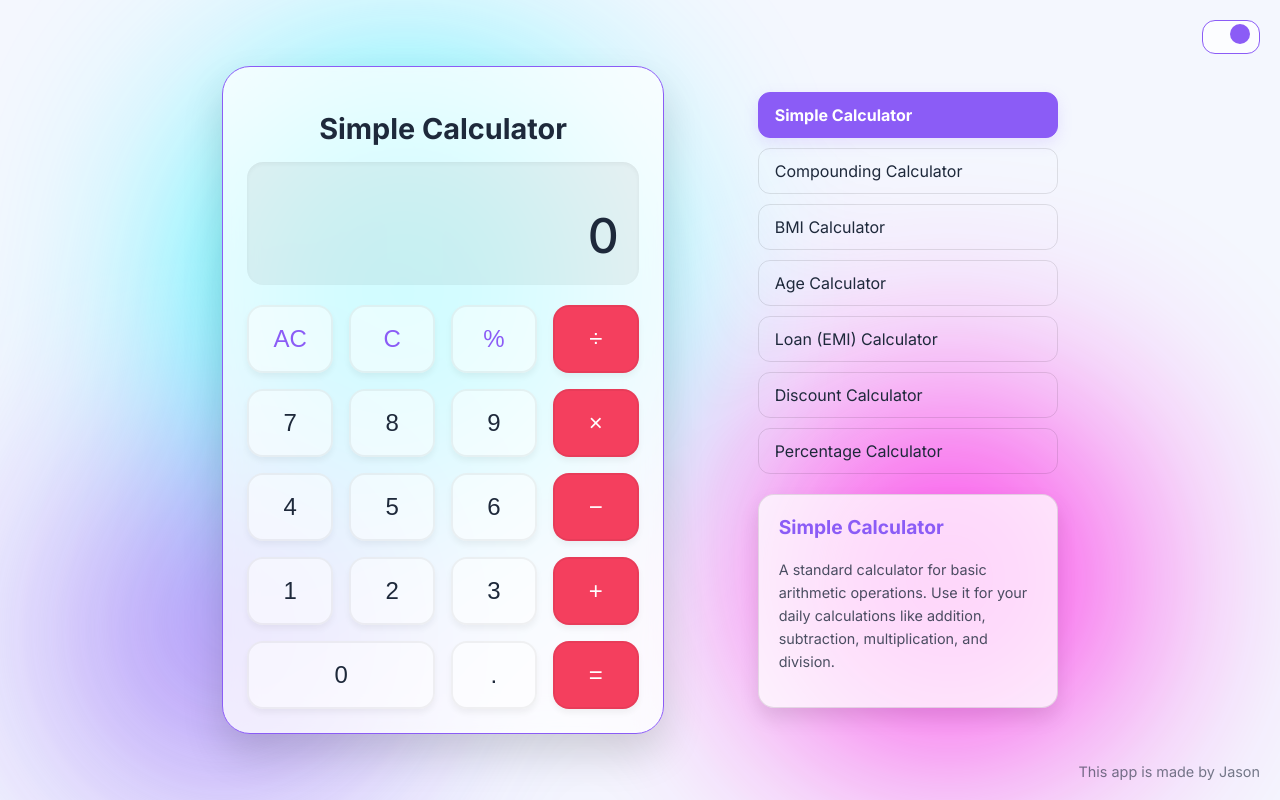
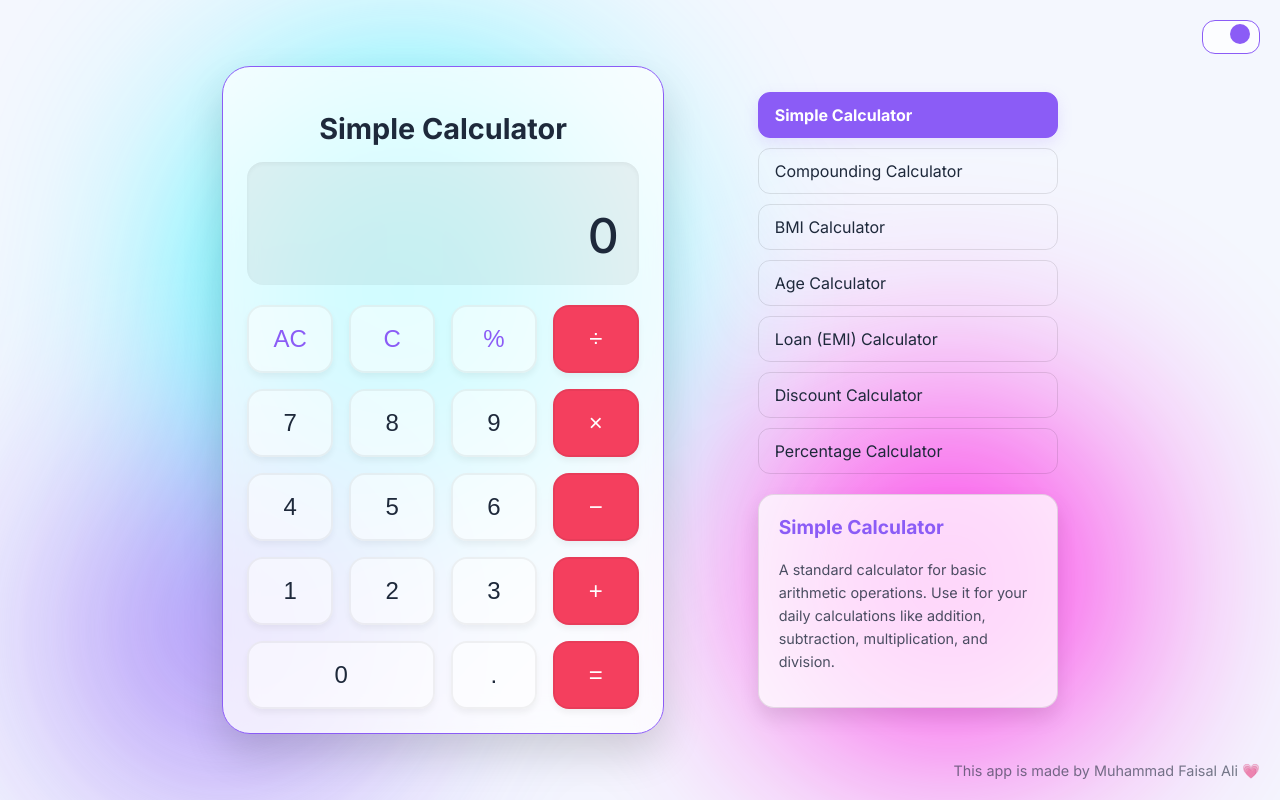
Before and after one commit to faisalali555/The-Aurora-Calculators, a plain HTML site: page index.html in a window 1280 px wide. Drawn offline with nearby package versions, Linux system fonts and the light colour scheme.

Commit message:
Initial commit

```diff
--- a/index.html
+++ b/index.html
@@ -290,7 +290,7 @@
         </div>
     </div>
 
-    <div class="credits-footer">This app is made by Jason</div>
+    <div class="credits-footer">This app is made by Muhammad Faisal Ali 💗</div>
 
     <script>
         document.addEventListener('DOMContentLoaded', () => {
```
